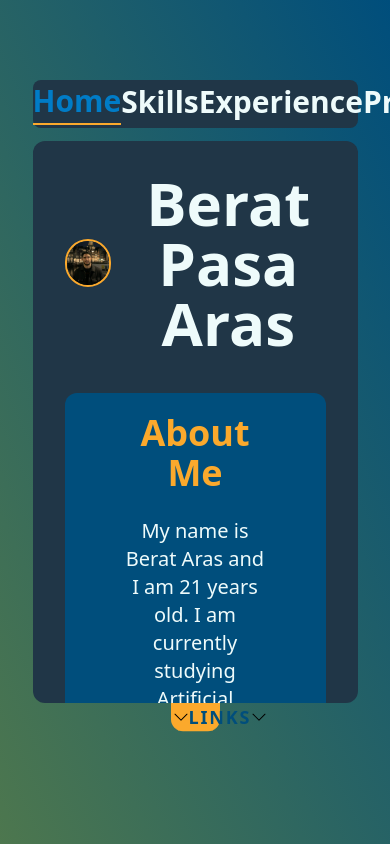
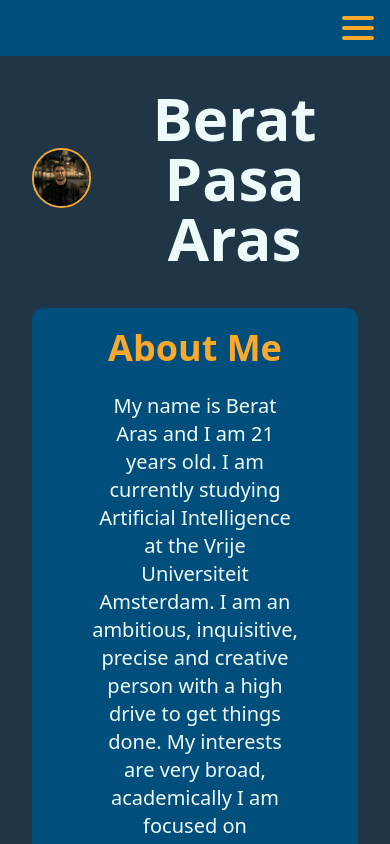
Before and after one commit to beratarrr/Berat-Portfolio, a Nuxt app: page / in a window 390 px wide. Shown: the top 844 px of the page. Built offline with nearby package versions, Linux system fonts and the light colour scheme.

Commit message:
very basic navbar, will need improving later

```diff
--- a/components/navbar.vue
+++ b/components/navbar.vue
@@ -1,4 +1,6 @@
 <template>
+    <div>
+        <div class="hidden md:block">
             <nav class="flex h-12 bg-nocta-5 w-full rounded-lg justify-around items-center font-semibold">
                 <NuxtLink :class="homeRoute() ? 'activeLink' : 'inactiveLink'" class="pb-1" to="/">Home</NuxtLink>
                 <NuxtLink :class="skillsRoute() ? 'activeLink' : 'inactiveLink'" class="pb-1" to="skills">Skills</NuxtLink>
@@ -6,10 +8,45 @@
                 <NuxtLink :class="projectsRoute() ? 'activeLink' : 'inactiveLink'" class="pb-1" to="projects">Projects</NuxtLink>
                 <NuxtLink :class="contactRoute() ? 'activeLink' : 'inactiveLink'" class="pb-1" to="contact">Contact</NuxtLink>
             </nav>
+        </div>
+
+        <div class="md:hidden block top-0">
+            <div class="h-14 bg-nocta-7">
+                <div class="flex items-center justify-end py-4 pr-4">
+                    <button
+                    class="justify-center cursor-pointer h-6 flex lg:hidden flex-col"
+                    @click="hamburgerOpen = !hamburgerOpen">
+                        <span
+                        class="absolute block w-8 h-1 bg-nocta-4 rounded transform transition ease-in-out duration-500 "
+                        :class="{'rotate-45 bg-red-600':hamburgerOpen, '-translate-y-2.5 bg-nocta-4': !hamburgerOpen }"/>
+                        <span
+                        class="block w-8 h-1 rounded transform transition ease-in-out duration-500 bg-nocta-4"
+                        :class="{'opacity-0 ':hamburgerOpen}"/>
+                        <span
+                        class="absolute block w-8 h-1 bg-nocta-4 rounded transform transition ease-in-out duration-500 "
+                        :class="{'-rotate-45 bg-red-600':hamburgerOpen, 'translate-y-2.5 bg-nocta-4': !hamburgerOpen }"/>
+                    </button>
+                </div>
+            </div>
+            <nav class="flex flex-col bg-nocta-5 items-center font-semibold transitiones"
+                :class="{'':hamburgerOpen, 'hidden': !hamburgerOpen }">
+                <NuxtLink :class="homeRoute() ? 'activeLink' : 'inactiveLink'" class="pb-1" to="/">Home</NuxtLink>
+                <NuxtLink :class="skillsRoute() ? 'activeLink' : 'inactiveLink'" class="pb-1" to="skills">Skills</NuxtLink>
+                <NuxtLink :class="experienceRoute() ? 'activeLink' : 'inactiveLink'" class="pb-1" to="experience">Experience</NuxtLink>
+                <NuxtLink :class="projectsRoute() ? 'activeLink' : 'inactiveLink'" class="pb-1" to="projects">Projects</NuxtLink>
+                <NuxtLink :class="contactRoute() ? 'activeLink' : 'inactiveLink'" class="pb-1" to="contact">Contact</NuxtLink>
+            </nav>
+        </div>
+    </div>
 </template>
 
 <script lang="ts">
 export default {
+    data(){
+        return{
+            hamburgerOpen: false
+        }
+    },
     setup () {
         const route = useRoute()
         return {
--- a/layouts/default.vue
+++ b/layouts/default.vue
@@ -1,4 +1,6 @@
 <template>
+  <div>
+    <div class="hidden md:block">
       <div class="grid grid-cols-12 grid-rows-6 h-screen w-full fixed bg-gradient-to-tr from-nocta-1   to-nocta-7">
           <div class="col-span-10 col-start-2 row-span-1 mt-20">
               <navbar class=""></navbar>
@@ -8,6 +10,20 @@
           </div>
           <div class="col-span-2 col-start-6">
               <Dropdown class=""></Dropdown>
+          </div>
+      </div>
+    </div>
+
+
+    <div class="md:hidden block">
+      <div class="flex flex-col">
+        <div class="">
+            <navbar class=""></navbar>
+        </div>
+        <div class="bg-nocta-5 scrollbar-hide">
+            <slot class="" />
+        </div>
+      </div>
     </div>
   </div>
 </template>
```
Lines whose indentation alone changed are shown as unchanged.
